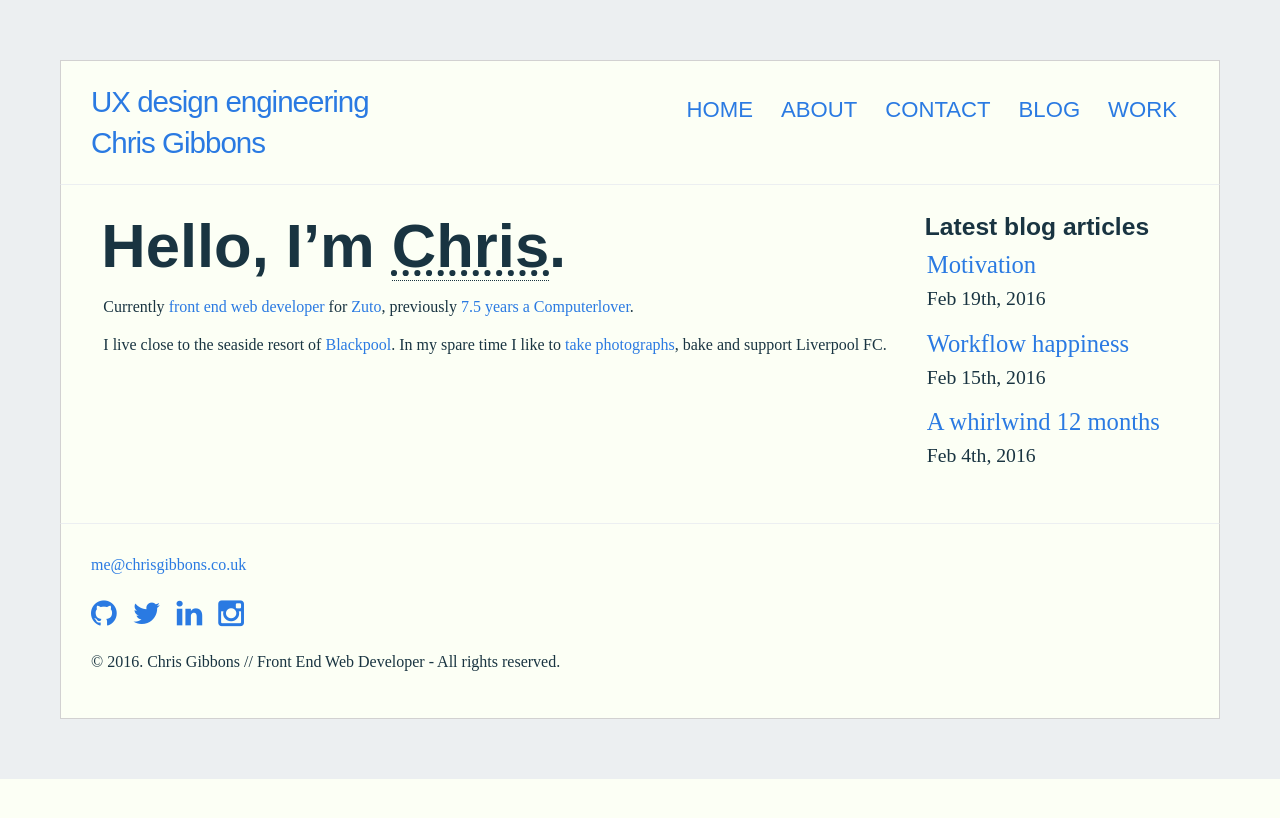
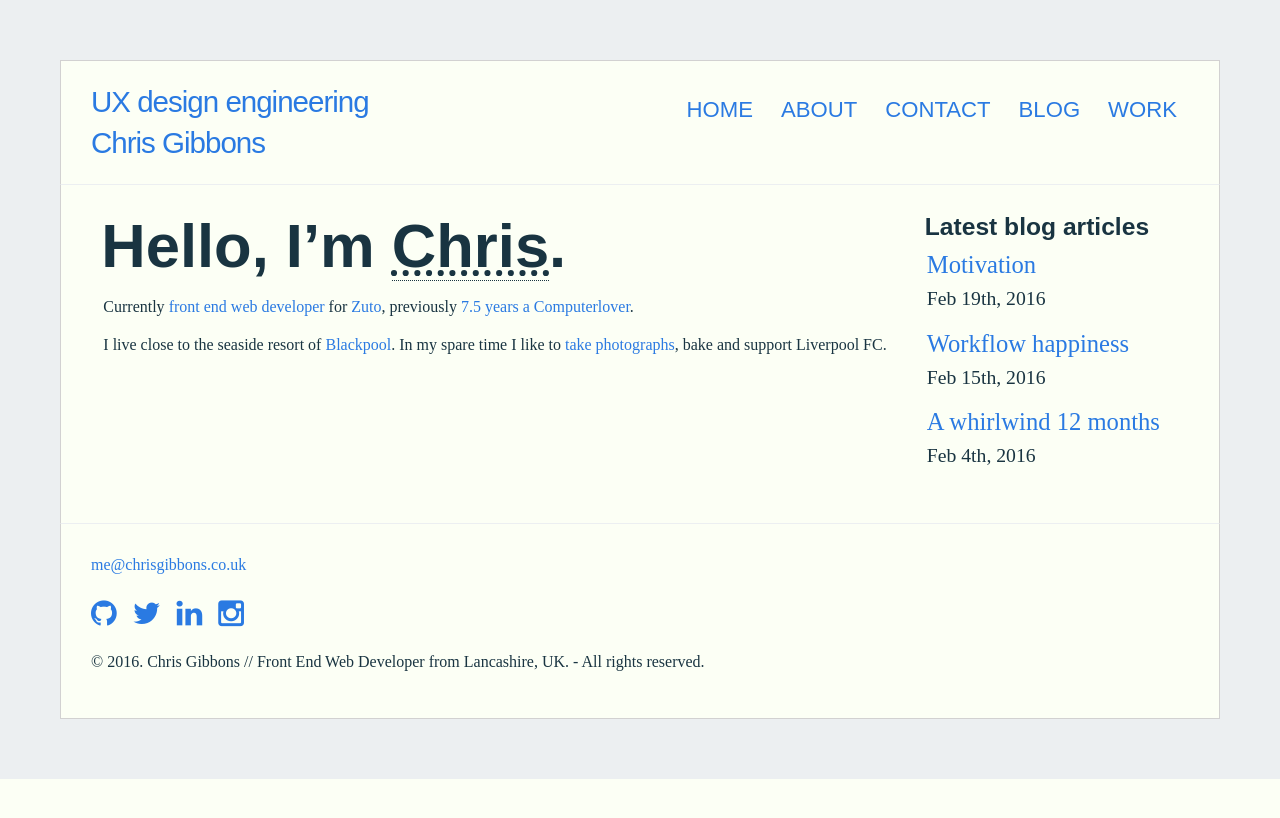
Before and after one commit to gbbns/gbbns.github.io, a Jekyll site: the page built from index.html, in a window 1280 px wide. Shown: the top 818 px of the page. Built offline with Jekyll 4.4.1, drawn with Linux system fonts in a browser that asks for light colours.

Commit message:
chore: added better location in site description

```diff
--- a/_config.yml
+++ b/_config.yml
@@ -2,7 +2,7 @@
 main:
   title: UX design engineering
   email: me@chrisgibbons.co.uk
-  description: Chris Gibbons // Front End Web Developer
+  description: Chris Gibbons // Front End Web Developer from Lancashire, UK.
   author: Chris Gibbons
 
 baseurl: / # the subpath of your site, e.g. /blog/
```
